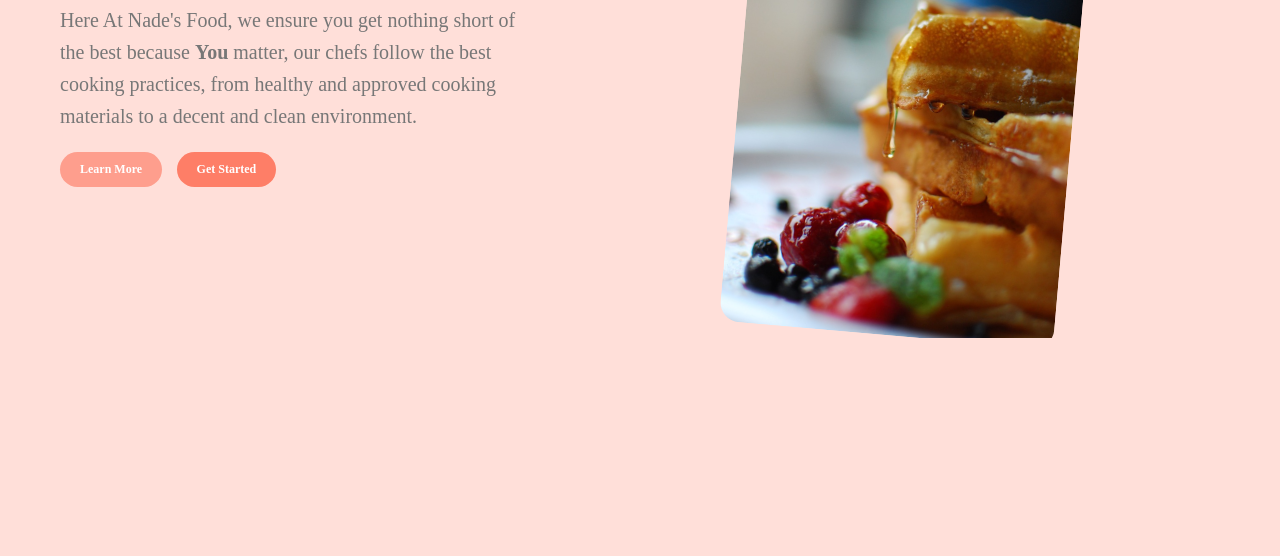
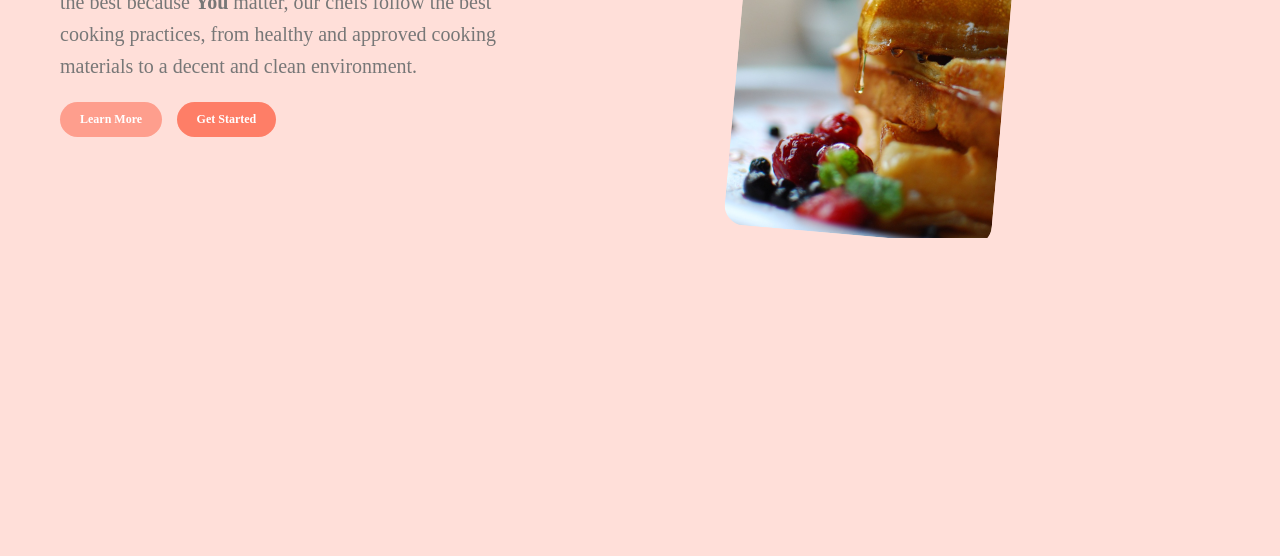
Before and after one commit to Nifemi-Adewusi/Nades-Food, a plain HTML site: page index.html in a window 1280 px wide. Shown: the part 331-887 px from the top of the page. Drawn offline with Linux system fonts and the light colour scheme.

Commit message:
O ti yemi

```diff
--- a/style.css
+++ b/style.css
@@ -116,7 +116,7 @@ a {
   font-size: 1.2rem;
 }
 .header-grid img {
-  height: 50rem;
+  height: 50vh;
   border-radius: 2rem;
   align-self: end;
   margin-top: 8rem;
```
